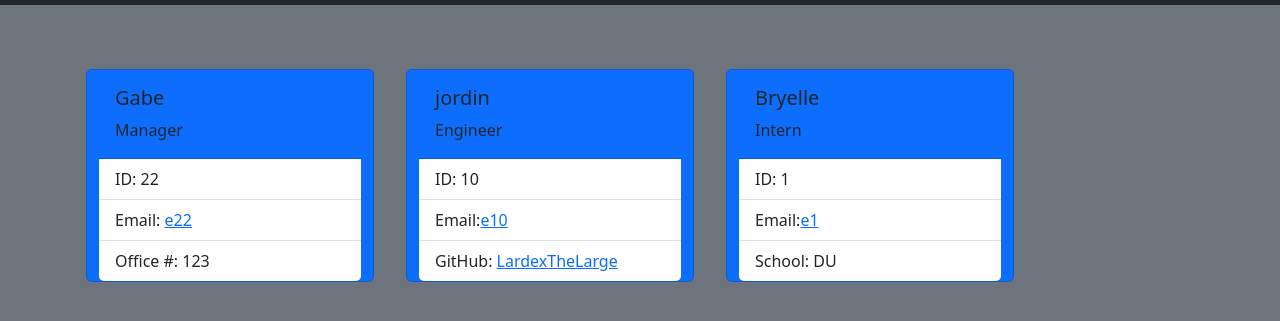
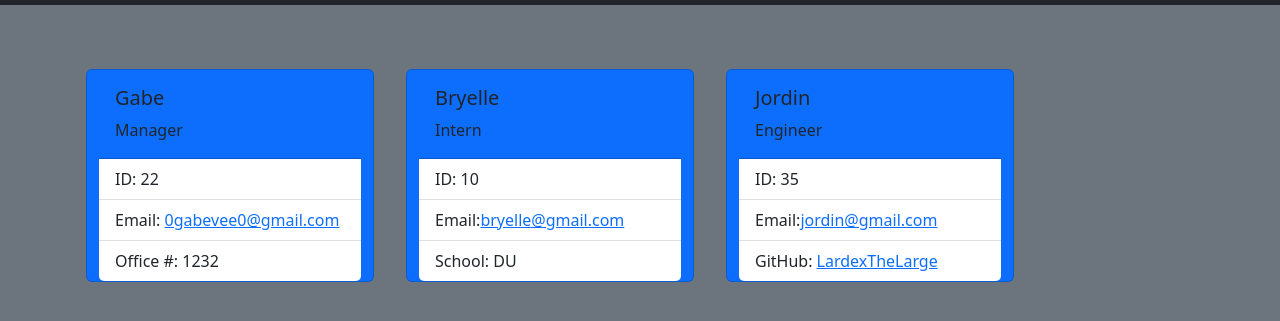
Before and after one commit to LardexTheLarge/Team-Profile-Generator, a website: page dist/output.html in a window 1280 px wide. Shown: the part 51-372 px from the top of the page. Drawn offline with nearby package versions, Linux system fonts and the light colour scheme.

Commit message:
updated readme

```diff
--- a/dist/output.html
+++ b/dist/output.html
@@ -30,26 +30,10 @@
     <ul class="list-group list-group-flush">
         <li class="list-group-item">ID: 22</li>
         <li class="list-group-item">
-            Email: <a href="mailto:e22" class="card-link">e22</a>
+            Email: <a href="mailto:0gabevee0@gmail.com" class="card-link">0gabevee0@gmail.com</a>
         </li>
-        <li class="list-group-item">Office #: 123</li>
+        <li class="list-group-item">Office #: 1232</li>
     </ul>
-</div>
-
-<div class="card bg bg-primary col-4 my-3 mx-3" style="width: 18rem">
-  <div class="card-body bg">
-    <h5 class="card-title bg-primary">jordin</h5>
-    <p class="card-text bg-primary">Engineer</p>
-  </div>
-  <ul class="list-group list-group-flush">
-    <li class="list-group-item">ID: 10</li>
-    <li class="list-group-item">
-      Email:<a href="mailto:e10" class="card-link">e10</a>
-    </li>
-    <li class="list-group-item">
-      GitHub: <a target="_blank" href="https://github.com/LardexTheLarge" class="card-link">LardexTheLarge</a>
-    </li>
-  </ul>
 </div>
 
 <div class="card bg bg-primary col-4 my-3 mx-3" style="width: 18rem">
@@ -58,11 +42,27 @@
     <p class="card-text bg-primary">Intern</p>
   </div>
   <ul class="list-group list-group-flush">
-    <li class="list-group-item">ID: 1</li>
+    <li class="list-group-item">ID: 10</li>
     <li class="list-group-item">
-      Email:<a href="mailto:e1" class="card-link">e1</a>
+      Email:<a href="mailto:bryelle@gmail.com" class="card-link">bryelle@gmail.com</a>
     </li>
     <li class="list-group-item">School: DU</li>
+  </ul>
+</div>
+
+<div class="card bg bg-primary col-4 my-3 mx-3" style="width: 18rem">
+  <div class="card-body bg">
+    <h5 class="card-title bg-primary">Jordin</h5>
+    <p class="card-text bg-primary">Engineer</p>
+  </div>
+  <ul class="list-group list-group-flush">
+    <li class="list-group-item">ID: 35</li>
+    <li class="list-group-item">
+      Email:<a href="mailto:jordin@gmail.com" class="card-link">jordin@gmail.com</a>
+    </li>
+    <li class="list-group-item">
+      GitHub: <a target="_blank" href="https://github.com/LardexTheLarge" class="card-link">LardexTheLarge</a>
+    </li>
   </ul>
 </div>
 
```
